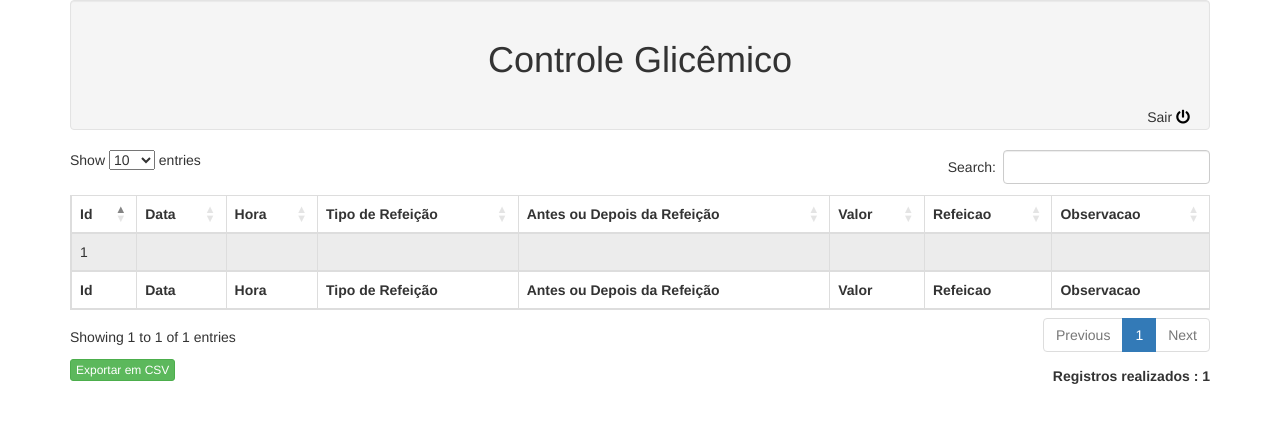
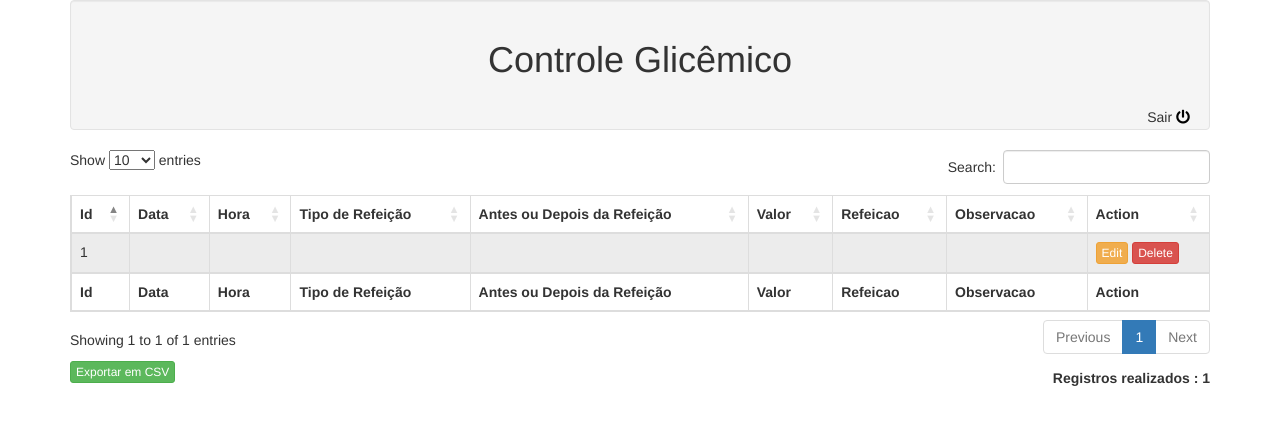
Before and after one commit to hebersonaguiar/controleglicemico, a Flask app: page /controle in a window 1280 px wide. Shown: the top 425 px of the page. Run offline with Flask 2, Linux system fonts and the light colour scheme; the visitor is signed in with stand-in values (Sample User, id 1); tables that the repository leaves empty or names only in its code hold one stand-in row (values such as "Sample post"); data that the repository does not hold is empty; parts of the project's set-up code (start-up, migrations or seed data) failed here and were passed over; some libraries are stand-ins or nearby versions.

Commit message:
Alterando main

```diff
--- a/templates/controle.html
+++ b/templates/controle.html
@@ -44,6 +44,7 @@
                            <th>Valor</th>
                            <th>Refeicao</th>
                            <th>Observacao</th>
+                           <th>Action</th>
                         </tr>
                      </thead>
                      <tbody>
@@ -57,6 +58,10 @@
                            <td>{{row.5}}</td>
                            <td>{{row.6}}</td>
                            <td>{{row.7}}</td>
+                           <td>
+                              <a href="" class="btn btn-warning btn-xs" data-toggle="modal" data-target="#edit-modal">Edit</a>
+                              <a style="text-decoration: none;" href="/delete/{{row.0}}" class="btn btn-danger btn-xs" onclick="return confirm('Deseja deletar?')">Delete</a>
+                           </td>
                         </tr>
                         {%endfor%}
                      </tbody>
@@ -70,6 +75,7 @@
                            <th>Valor</th>
                            <th>Refeicao</th>
                            <th>Observacao</th>
+                           <th>Action</th>
                         </tr>
                      </tfoot>
                   </table>
```
